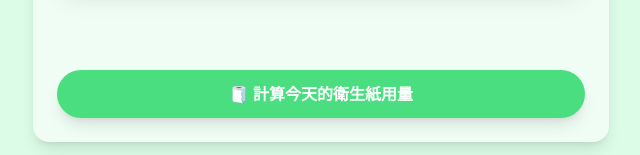
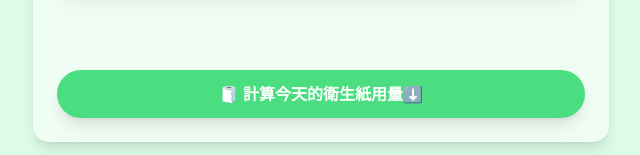
Before and after one commit to X-SHERRYSUN/toilet-paper-calculator, a React (Vite) app: page / in a window 1280 px wide. Shown: the part 872-1027 px from the top of the page, without its empty margins (319-959 px from the left). Built offline with nearby package versions, Linux system fonts and the light colour scheme.

Commit message:
Update App.jsx
add arrow

```diff
--- a/src/App.jsx
+++ b/src/App.jsx
@@ -210,7 +210,7 @@ function App() {
           type="submit"
           className="w-full bg-green-400 hover:bg-green-500 text-white font-bold py-3 px-6 rounded-full shadow-lg"
         >
-          🧻 計算今天的衛生紙用量
+          🧻 計算今天的衛生紙用量⬇️
         </button>
       </form>
 
```
